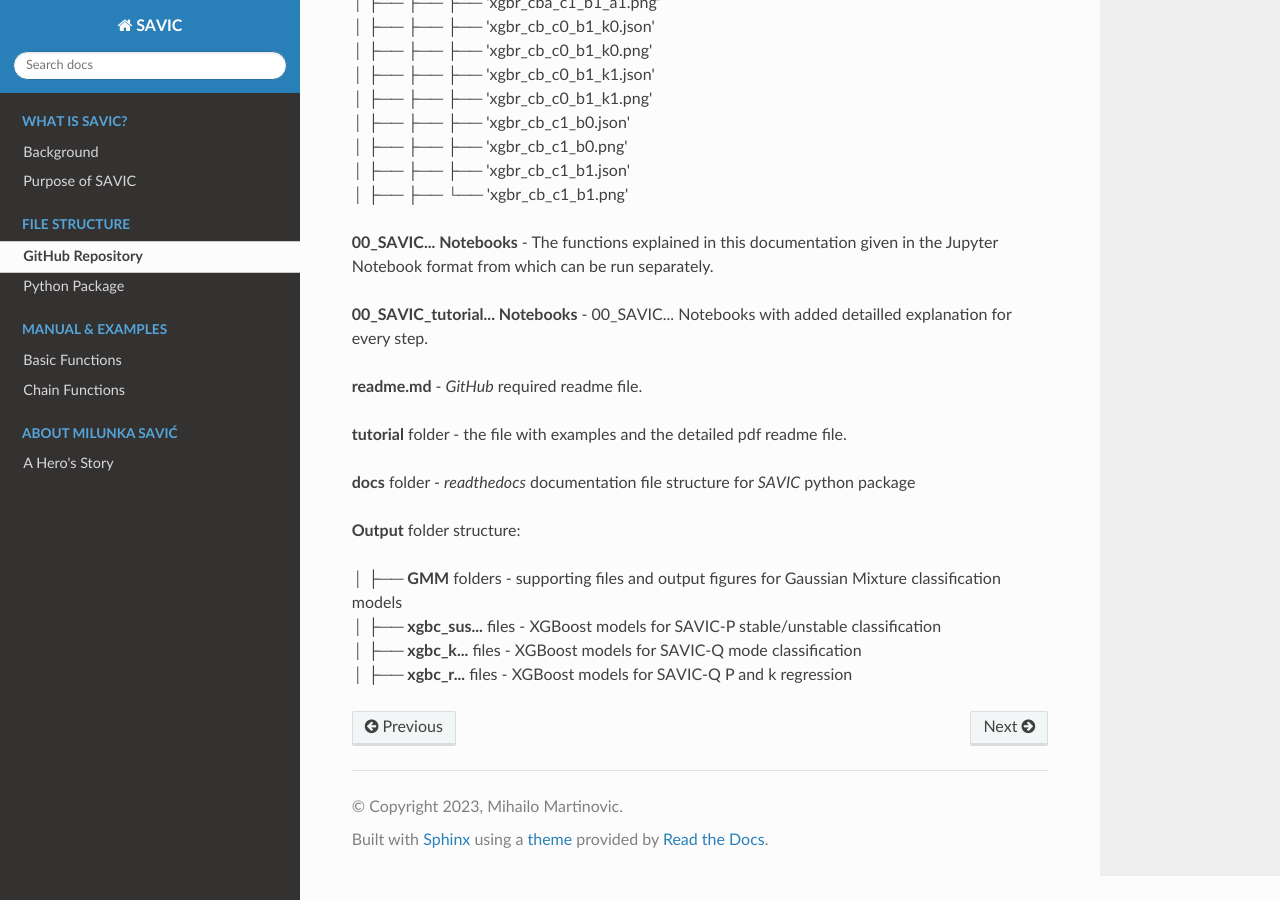
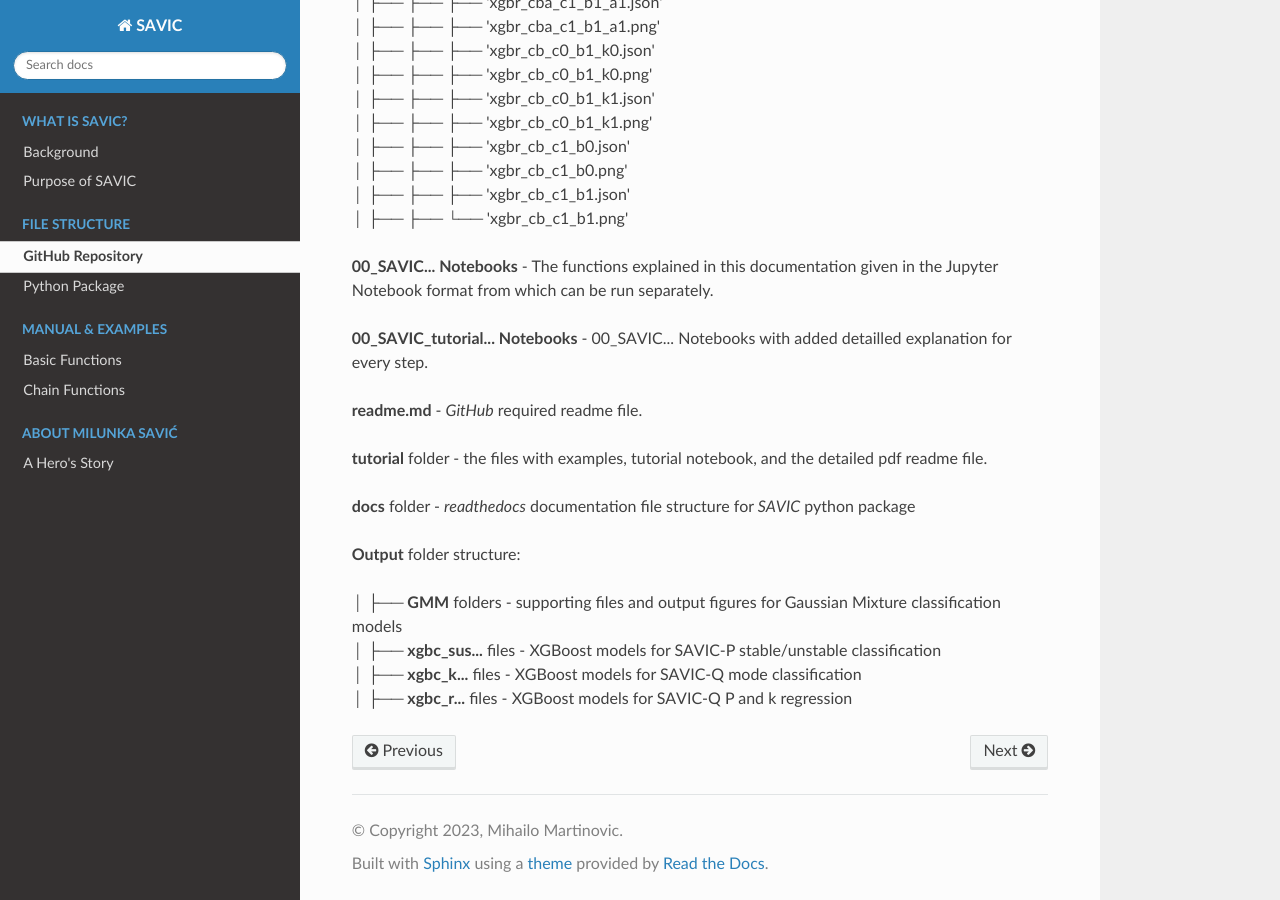
Before and after one commit to MihailoMartinovic/SAVIC, a Sphinx documentation site: the page built from docs/02-structure-git.rst, in a window 1280 px wide and 900 px high, scrolled down 2161 px. Built offline with Sphinx 7.4.7 and the Read the Docs theme 2.0.0, drawn with Linux system fonts in a browser that asks for light colours; pages that are not in the unit, such as notebooks, are missing from menus; some of the changed text lies outside the part shown.

Commit message:
Update 02-structure-git.rst

```diff
--- a/docs/02-structure-git.rst
+++ b/docs/02-structure-git.rst
@@ -103,7 +104,7 @@ List of Files
 
 **readme.md** - *GitHub* required readme file.
 
-**tutorial** folder - the file with examples and the detailed pdf readme file.
+**tutorial** folder - the files with examples, tutorial notebook, and the detailed pdf readme file.
 
 **docs** folder - *readthedocs* documentation file structure for *SAVIC* python package
 
```
Also changed, not shown: other parts of docs/02-structure-git.rst (+1 -0 lines).
